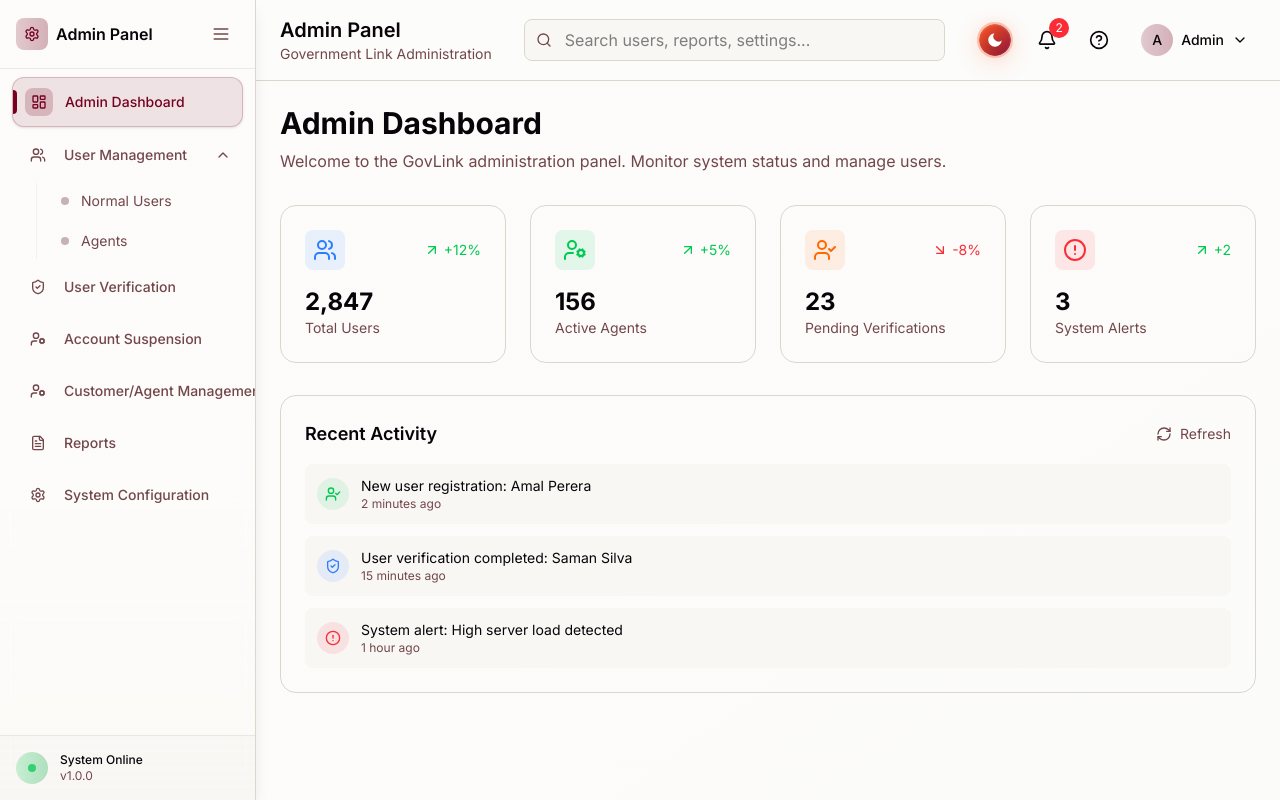
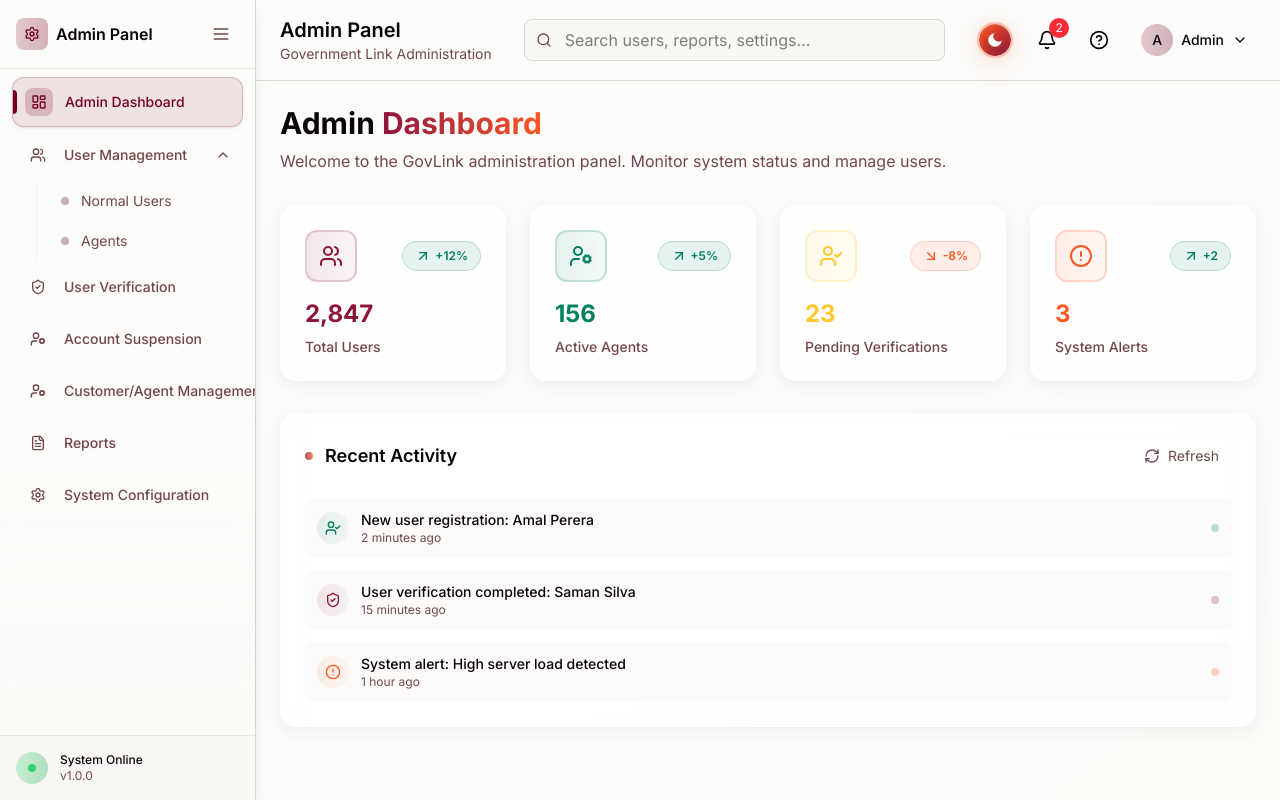
Before and after one commit to XFire2025/XFire_GovLink, a Next.js app: page /admin/dashboard in a window 1280 px wide. Built offline with nearby package versions, Linux system fonts and the light colour scheme.

Commit message:
feat: enhance DashboardStats component with improved styling and animations

```diff
--- a/src/app/admin/dashboard/page.tsx
+++ b/src/app/admin/dashboard/page.tsx
@@ -1,5 +1,4 @@
 "use client";
-
 import React from "react";
 import { motion } from "framer-motion";
 import {
@@ -13,7 +12,8 @@ import {
   ShieldCheck,
 } from "lucide-react";
 
-// Dashboard Stats Component
+
+// Enhanced Dashboard Stats Component (following agent dashboard design)
 const DashboardStats = () => {
   const stats = [
     {
@@ -22,7 +22,8 @@ const DashboardStats = () => {
       change: "+12%",
       trend: "up",
       icon: Users,
-      color: "blue",
+      color: "#8D153A", // Sri Lankan maroon
+      bgColor: "from-[#8D153A]/10 to-[#8D153A]/5"
     },
     {
       title: "Active Agents",
@@ -30,7 +31,8 @@ const DashboardStats = () => {
       change: "+5%",
       trend: "up",
       icon: UserCog,
-      color: "green",
+      color: "#008060", // Sri Lankan green
+      bgColor: "from-[#008060]/10 to-[#008060]/5"
     },
     {
       title: "Pending Verifications",
@@ -38,7 +40,8 @@ const DashboardStats = () => {
       change: "-8%",
       trend: "down",
       icon: UserCheck,
-      color: "orange",
+      color: "#FFC72C", // Sri Lankan gold
+      bgColor: "from-[#FFC72C]/10 to-[#FFC72C]/5"
     },
     {
       title: "System Alerts",
@@ -46,29 +49,48 @@ const DashboardStats = () => {
       change: "+2",
       trend: "up",
       icon: AlertCircle,
-      color: "red",
+      color: "#FF5722", // Sri Lankan orange
+      bgColor: "from-[#FF5722]/10 to-[#FF5722]/5"
     },
   ];
 
   return (
-    <div className="grid grid-cols-1 md:grid-cols-2 lg:grid-cols-4 gap-6 mb-8">
+    <div className="grid grid-cols-1 md:grid-cols-2 lg:grid-cols-4 gap-6 mb-8 animate-fade-in-up" style={{animationDelay: '0.2s'}}>
       {stats.map((stat, index) => (
         <motion.div
           key={stat.title}
           initial={{ opacity: 0, y: 20 }}
           animate={{ opacity: 1, y: 0 }}
           transition={{ delay: index * 0.1 }}
-          className="glass-morphism p-6 rounded-2xl border border-border hover:border-primary/20 transition-all duration-300"
+          className="group bg-card/90 dark:bg-card/95 backdrop-blur-md p-6 rounded-2xl border border-border/50 shadow-glow transition-all duration-500 hover:shadow-2xl hover-lift animate-fade-in-up modern-card relative overflow-hidden"
+          style={{animationDelay: `${0.1 * (index + 1)}s`}}
         >
+          {/* Header with Icon */}
           <div className="flex items-center justify-between mb-4">
-            <div className={`p-2 rounded-lg bg-${stat.color}-500/10`}>
-              <stat.icon className={`w-6 h-6 text-${stat.color}-500`} />
+            <div
+              className={`relative p-3 rounded-xl bg-gradient-to-r ${stat.bgColor} transition-all duration-500 group-hover:scale-110`}
+              style={{border: `2px solid ${stat.color}30`}}
+            >
+              <stat.icon
+                className="w-6 h-6 transition-all duration-300 group-hover:scale-110"
+                style={{color: stat.color}}
+              />
+
+              {/* Icon glow effect */}
+              <div className="absolute inset-0 rounded-xl opacity-0 group-hover:opacity-100 transition-opacity duration-500 pointer-events-none">
+                <div
+                  className="absolute inset-0 rounded-xl blur-xl"
+                  style={{background: `radial-gradient(circle, ${stat.color}20 0%, transparent 70%)`}}
+                ></div>
               </div>
-            <div
-              className={`flex items-center gap-1 text-sm ${
-                stat.trend === "up" ? "text-green-500" : "text-red-500"
-              }`}
-            >
+            </div>
+
+            {/* Enhanced trend indicator */}
+            <div className={`flex items-center gap-1 px-3 py-1.5 rounded-full text-xs font-semibold backdrop-blur-md border transition-all duration-300 hover:scale-105 ${
+              stat.trend === "up"
+                ? "text-[#008060] bg-[#008060]/10 border-[#008060]/20"
+                : "text-[#FF5722] bg-[#FF5722]/10 border-[#FF5722]/20"
+            }`}>
               {stat.trend === "up" ? (
                 <ArrowUpRight className="w-4 h-4" />
               ) : (
@@ -77,12 +99,33 @@ const DashboardStats = () => {
               {stat.change}
             </div>
           </div>
-          <div>
-            <div className="text-2xl font-bold text-foreground">
+
+          {/* Enhanced stats display */}
+          <div className="mb-2">
+            <div
+              className="text-2xl font-bold transition-all duration-500 group-hover:scale-105"
+              style={{color: stat.color}}
+            >
               {stat.value}
             </div>
-            <div className="text-sm text-muted-foreground">{stat.title}</div>
           </div>
+          <div className="text-sm font-medium text-muted-foreground group-hover:text-foreground transition-colors duration-300 leading-tight">
+            {stat.title}
+          </div>
+
+          {/* Hover gradient effect */}
+          <div className="absolute inset-0 rounded-2xl opacity-0 group-hover:opacity-100 transition-opacity duration-500 pointer-events-none">
+            <div
+              className="absolute inset-0 rounded-2xl"
+              style={{background: `radial-gradient(circle at center, ${stat.color}05 0%, transparent 70%)`}}
+            ></div>
+          </div>
+
+          {/* Animated border glow */}
+          <div
+            className="absolute inset-0 rounded-2xl opacity-0 group-hover:opacity-100 transition-all duration-500 pointer-events-none"
+            style={{boxShadow: `0 0 30px ${stat.color}30`}}
+          ></div>
         </motion.div>
       ))}
     </div>
@@ -91,71 +134,110 @@ const DashboardStats = () => {
 
 export default function DashboardPage() {
   return (
+    <div className="relative min-h-full">
+      {/* Main content */}
+      <div>
         <motion.div
           initial={{ opacity: 0, y: 20 }}
           animate={{ opacity: 1, y: 0 }}
           transition={{ duration: 0.3 }}
           className="space-y-8"
         >
-      <div>
+          {/* Enhanced header keeping original sizes */}
+          <div className="animate-fade-in-up">
             <h1 className="text-3xl font-bold text-foreground mb-2">
-          Admin Dashboard
+              <span className="text-foreground">Admin</span>{' '}
+              <span className="bg-gradient-to-r from-[#8D153A] to-[#FF5722] bg-clip-text text-transparent">
+                Dashboard
+              </span>
             </h1>
             <p className="text-muted-foreground">
-          Welcome to the GovLink administration panel. Monitor system status and
-          manage users.
+              Welcome to the GovLink administration panel. Monitor system status and manage users.
             </p>
           </div>
 
           <DashboardStats />
 
-      {/* Recent Activity */}
-      <div className="glass-morphism p-6 rounded-2xl border border-border">
-        <div className="flex items-center justify-between mb-4">
-          <h3 className="text-lg font-semibold text-foreground">
+          {/* Enhanced Recent Activity following agent dashboard style */}
+          <div className="bg-card/90 dark:bg-card/95 backdrop-blur-md p-6 rounded-2xl border border-border/50 shadow-glow hover:shadow-2xl transition-all duration-500 modern-card group relative overflow-hidden animate-fade-in-up" style={{animationDelay: '0.6s'}}>
+            {/* Section header with Sri Lankan accent */}
+            <div className="flex items-center justify-between mb-6">
+              <div className="flex items-center gap-3">
+                <div className="w-2 h-2 bg-gradient-to-r from-[#8D153A] to-[#FF5722] rounded-full animate-pulse"></div>
+                <h3 className="text-lg font-semibold text-foreground group-hover:text-[#8D153A] transition-colors duration-300">
                   Recent Activity
                 </h3>
-          <button className="flex items-center gap-2 text-sm text-muted-foreground hover:text-foreground">
-            <RefreshCw className="w-4 h-4" />
+              </div>
+              <button className="flex items-center gap-2 px-3 py-2 text-sm text-muted-foreground hover:text-foreground hover:bg-muted/30 rounded-lg transition-all duration-300 group/btn">
+                <RefreshCw className="w-4 h-4 group-hover/btn:rotate-180 transition-transform duration-500" />
                 Refresh
               </button>
             </div>
+
+            {/* Enhanced activity list */}
             <div className="space-y-3">
-          <div className="flex items-center gap-3 p-3 bg-muted/30 rounded-lg">
-            <div className="w-8 h-8 bg-green-500/10 rounded-full flex items-center justify-center">
-              <UserCheck className="w-4 h-4 text-green-500" />
+              <motion.div
+                initial={{ opacity: 0, x: -20 }}
+                animate={{ opacity: 1, x: 0 }}
+                transition={{ delay: 0.1 }}
+                className="flex items-center gap-3 p-3 bg-muted/20 hover:bg-muted/30 rounded-lg transition-all duration-300 hover:shadow-md group/item"
+              >
+                <div className="w-8 h-8 bg-gradient-to-r from-[#008060]/10 to-[#008060]/5 rounded-full flex items-center justify-center group-hover/item:scale-110 transition-transform duration-300">
+                  <UserCheck className="w-4 h-4 text-[#008060]" />
                 </div>
                 <div className="flex-1">
-              <p className="text-sm text-foreground">
+                  <p className="text-sm font-medium text-foreground group-hover/item:text-[#008060] transition-colors duration-300">
                     New user registration: Amal Perera
                   </p>
                   <p className="text-xs text-muted-foreground">2 minutes ago</p>
                 </div>
-          </div>
-          <div className="flex items-center gap-3 p-3 bg-muted/30 rounded-lg">
-            <div className="w-8 h-8 bg-blue-500/10 rounded-full flex items-center justify-center">
-              <ShieldCheck className="w-4 h-4 text-blue-500" />
+                <div className="w-2 h-2 bg-[#008060] rounded-full animate-pulse opacity-0 group-hover/item:opacity-100 transition-opacity duration-300"></div>
+              </motion.div>
+
+              <motion.div
+                initial={{ opacity: 0, x: -20 }}
+                animate={{ opacity: 1, x: 0 }}
+                transition={{ delay: 0.2 }}
+                className="flex items-center gap-3 p-3 bg-muted/20 hover:bg-muted/30 rounded-lg transition-all duration-300 hover:shadow-md group/item"
+              >
+                <div className="w-8 h-8 bg-gradient-to-r from-[#8D153A]/10 to-[#8D153A]/5 rounded-full flex items-center justify-center group-hover/item:scale-110 transition-transform duration-300">
+                  <ShieldCheck className="w-4 h-4 text-[#8D153A]" />
                 </div>
                 <div className="flex-1">
-              <p className="text-sm text-foreground">
+                  <p className="text-sm font-medium text-foreground group-hover/item:text-[#8D153A] transition-colors duration-300">
                     User verification completed: Saman Silva
                   </p>
                   <p className="text-xs text-muted-foreground">15 minutes ago</p>
                 </div>
-          </div>
-          <div className="flex items-center gap-3 p-3 bg-muted/30 rounded-lg">
-            <div className="w-8 h-8 bg-red-500/10 rounded-full flex items-center justify-center">
-              <AlertCircle className="w-4 h-4 text-red-500" />
+                <div className="w-2 h-2 bg-[#8D153A] rounded-full animate-pulse opacity-0 group-hover/item:opacity-100 transition-opacity duration-300"></div>
+              </motion.div>
+
+              <motion.div
+                initial={{ opacity: 0, x: -20 }}
+                animate={{ opacity: 1, x: 0 }}
+                transition={{ delay: 0.3 }}
+                className="flex items-center gap-3 p-3 bg-muted/20 hover:bg-muted/30 rounded-lg transition-all duration-300 hover:shadow-md group/item"
+              >
+                <div className="w-8 h-8 bg-gradient-to-r from-[#FF5722]/10 to-[#FF5722]/5 rounded-full flex items-center justify-center group-hover/item:scale-110 transition-transform duration-300">
+                  <AlertCircle className="w-4 h-4 text-[#FF5722]" />
                 </div>
                 <div className="flex-1">
-              <p className="text-sm text-foreground">
+                  <p className="text-sm font-medium text-foreground group-hover/item:text-[#FF5722] transition-colors duration-300">
                     System alert: High server load detected
                   </p>
                   <p className="text-xs text-muted-foreground">1 hour ago</p>
                 </div>
+                <div className="w-2 h-2 bg-[#FF5722] rounded-full animate-pulse opacity-0 group-hover/item:opacity-100 transition-opacity duration-300"></div>
+              </motion.div>
             </div>
+
+            {/* Card hover effect */}
+            <div className="absolute inset-0 rounded-2xl opacity-0 group-hover:opacity-100 transition-opacity duration-500 pointer-events-none">
+              <div className="absolute inset-0 bg-gradient-to-br from-[#8D153A]/5 via-transparent to-[#FF5722]/5 rounded-2xl"></div>
             </div>
           </div>
         </motion.div>
+      </div>
+    </div>
   );
 }
```
Lines whose indentation alone changed are shown as unchanged.
